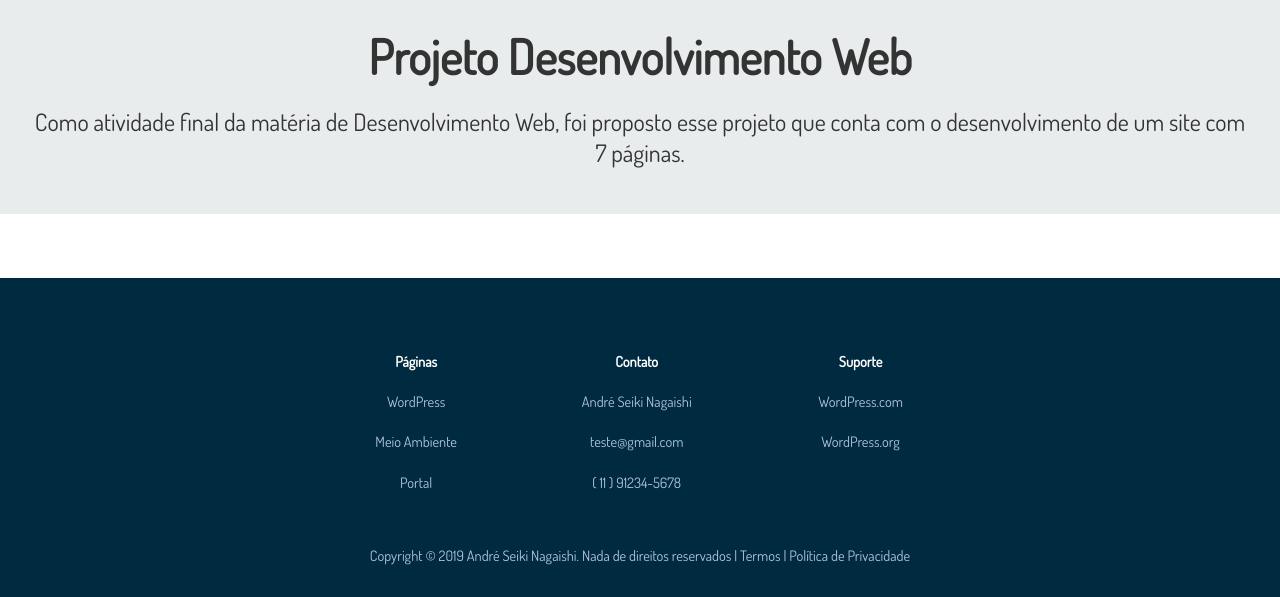
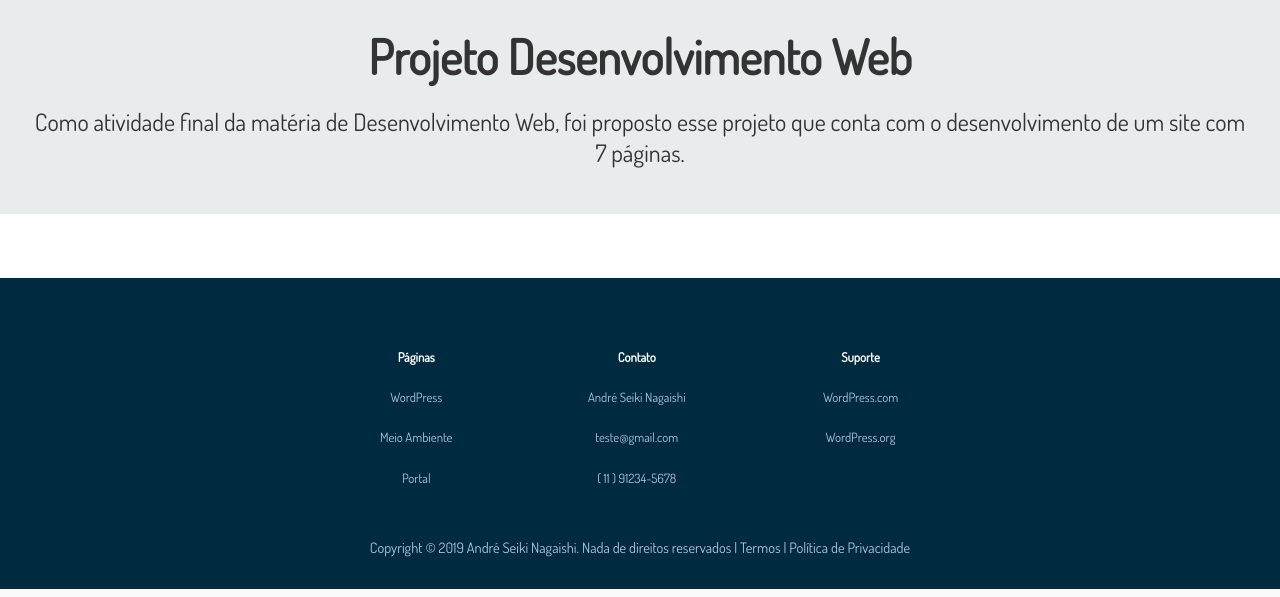
Before and after one commit to seikinagaishi/college-projects, a PHP site: page /index.html in a window 1280 px wide. Shown: the part 1056-1653 px from the top of the page. Run offline with PHP 8.4, Linux system fonts and the light colour scheme.

Commit message:
Update style.css

```diff
--- a/css/style.css
+++ b/css/style.css
@@ -350,7 +350,7 @@ footer{
 	background-color: #002A40;
 	width: 100%;
 	color: white;
-	font-size: 0.9rem;
+	font-size: 0.8rem;
 	text-align: justify;
 	padding: 2% 0;
 	margin: auto;
```
